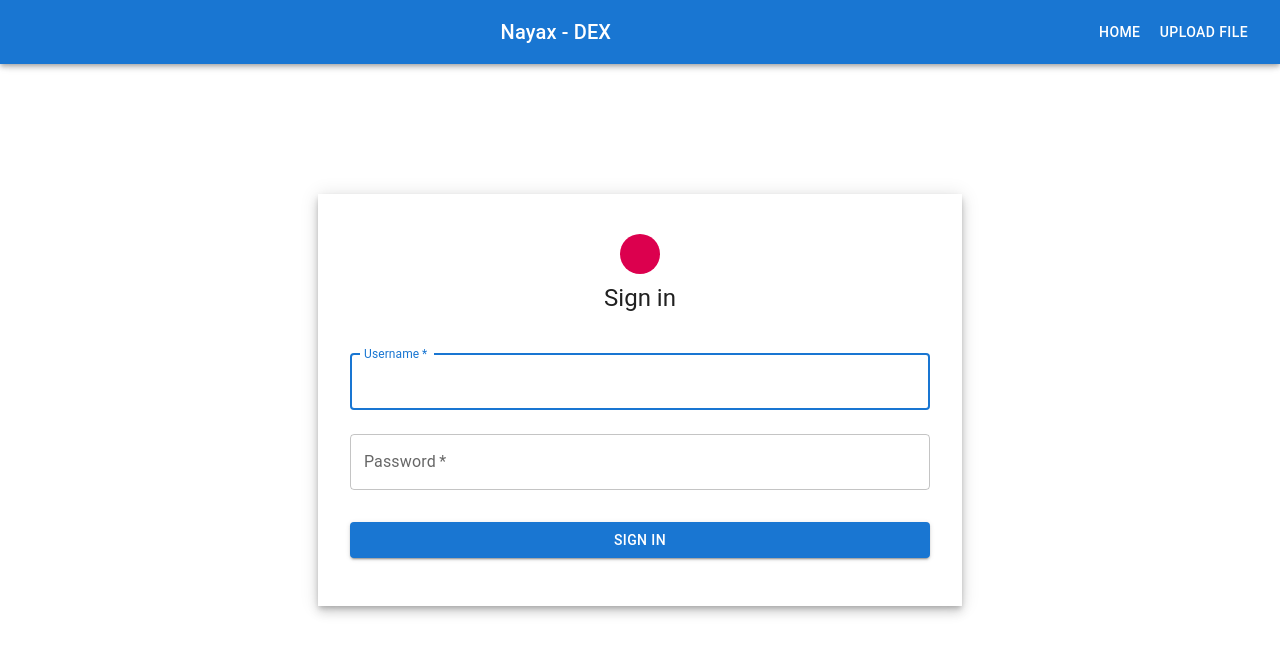
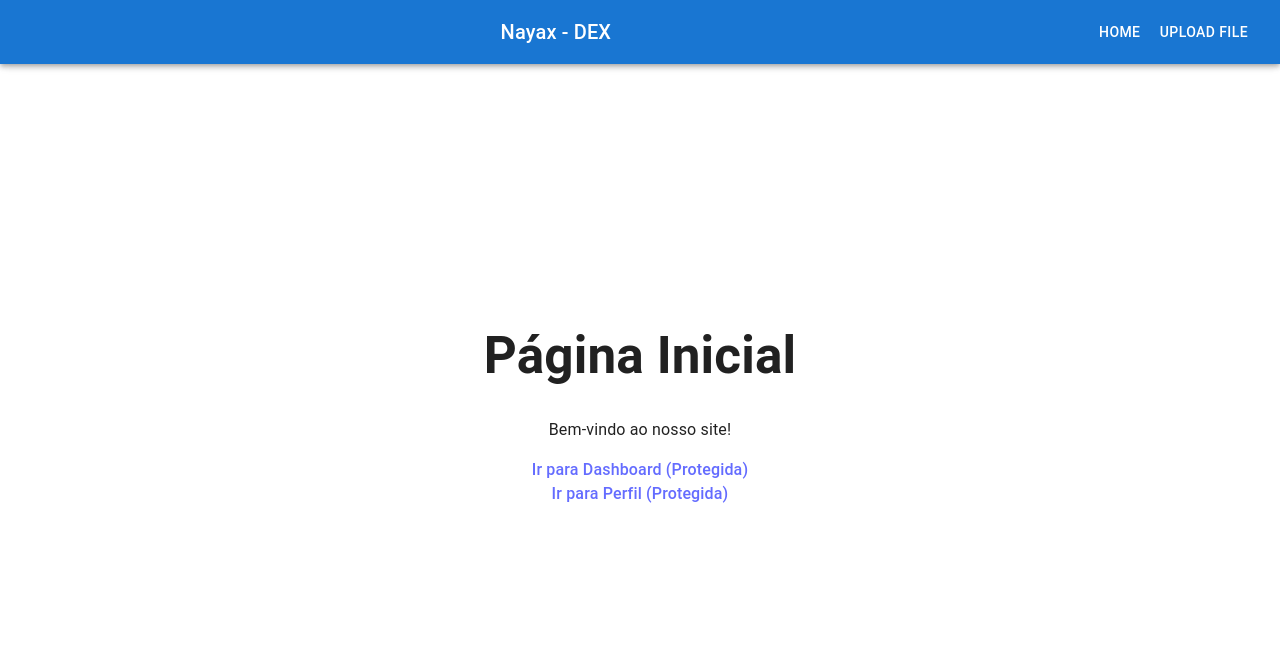
Before and after one commit to augustooliveirasmartdevops/NayaxDexWeb, a React (Vite) app: page / in a window 1280 px wide. Shown: the top 654 px of the page. Built offline with nearby package versions, Linux system fonts and the light colour scheme; some icons are missing.

Commit message:
Implemented router

```diff
--- a/src/App.jsx
+++ b/src/App.jsx
@@ -1,33 +1,12 @@
-import { useState } from "react";
 import "./App.css";
-import { Home } from "./pages/Home";
+import HomeAppBar from "./components/Navigate/Appbar";
+import Dashboard from "./pages/Dashboard";
 
 function App() {
-  const [count, setCount] = useState(0);
-
   return (
     <>
-      <Home></Home>
-      {/* <div>
-        <a href="https://vite.dev" target="_blank">
-          <img src={viteLogo} className="logo" alt="Vite logo" />
-        </a>
-        <a href="https://react.dev" target="_blank">
-          <img src={reactLogo} className="logo react" alt="React logo" />
-        </a>
-      </div>
-      <h1>Vite + React</h1>
-      <div className="card">
-        <button onClick={() => setCount((count) => count + 1)}>
-          count is {count}
-        </button>
-        <p>
-          Edit <code>src/App.jsx</code> and save to test HMR
-        </p>
-      </div>
-      <p className="read-the-docs">
-        Click on the Vite and React logos to learn more
-      </p> */}
+      <HomeAppBar></HomeAppBar>
+      <Dashboard></Dashboard>
     </>
   );
 }
--- a/src/components/Authenticate/Login/index.jsx
+++ b/src/components/Authenticate/Login/index.jsx
@@ -7,6 +7,7 @@ import { authService } from "./../../../services/auth.service";
 import { Navigate } from "react-router-dom";
 import { AuthContext } from "./../../../contexts/AuthProvider/context";
 import { userSignIn } from "./../../../contexts/AuthProvider/action";
+import { useNavigate, useLocation } from "react-router-dom";
 
 const theme = createTheme({
   palette: {
@@ -20,20 +21,19 @@ const theme = createTheme({
 });
 
 export const Login = () => {
+  const navigate = useNavigate();
+  const location = useLocation();
   const { userState, userDispatch } = useContext(AuthContext);
   const { isAuthenticated } = userState;
   const [username, setUsername] = useState("");
   const [password, setPassword] = useState("");
 
   useEffect(() => {
-    console.log("userState:", userState);
-    console.log("isAuthenticated:", isAuthenticated);
     if (isAuthenticated) {
-      console.log("Authenticated successfully");
-    } else {
-      console.log("Not Authenticated");
+      const from = location.state?.from?.pathname || "/dashboard";
+      navigate(from, { replace: true });
     }
-  });
+  }, [isAuthenticated, navigate, location.state]);
 
   const handleLogin = (event) => {
     event.preventDefault();
--- /dev/null
+++ b/src/pages/Dashboard/index.jsx
@@ -0,0 +1,7 @@
+import Router from "../../router";
+
+const Dashboard = () => {
+  return <Router />;
+};
+
+export default Dashboard;
--- a/src/pages/Home/index.jsx
+++ b/src/pages/Home/index.jsx
@@ -1,11 +1,19 @@
-import HomeAppBar from "../../components/Navigate/Appbar";
-import Login from "../../components/Authenticate/Login";
+import { Outlet } from "react-router-dom";
+import { Link } from "react-router-dom";
 
 export const Home = () => {
   return (
     <>
-      <HomeAppBar></HomeAppBar>
-      <Login></Login>
+      <Outlet />
+      <div>
+        <h1>Página Inicial</h1>
+        <p>Bem-vindo ao nosso site!</p>
+        <nav>
+          <Link to="/dashboard">Ir para Dashboard (Protegida)</Link>
+          <br />
+          <Link to="/profile">Ir para Perfil (Protegida)</Link>
+        </nav>
+      </div>
     </>
   );
 };
--- /dev/null
+++ b/src/pages/PageNotFound/index.jsx
@@ -0,0 +1,3 @@
+export const PageNotFound = () => {
+  return <div>Page not found</div>;
+};
--- /dev/null
+++ b/src/router.jsx
@@ -0,0 +1,17 @@
+import { Route, Routes } from "react-router-dom";
+import { Home } from "./pages/Home/index.jsx";
+import { DexUpload } from "./pages/Dex/UploadFIle/index.jsx";
+import { PageNotFound } from "./pages/PageNotFound/index.jsx";
+import Login from "./components/Authenticate/Login/index.jsx";
+const Router = () => {
+  return (
+    <Routes>
+      <Route path="/" element={<Home />} />
+      <Route path="/login" element={<Login />} />
+      <Route path="/dexUpload" element={<DexUpload />} />
+      <Route path="*" element={<PageNotFound />} />
+    </Routes>
+  );
+};
+
+export default Router;
```
Also changed, not shown: src/protectedRouter.js (deleted, +0 -11 lines), src/protectedRouter.jsx (added, +17 -0 lines), src/router.js (deleted, +0 -25 lines).
